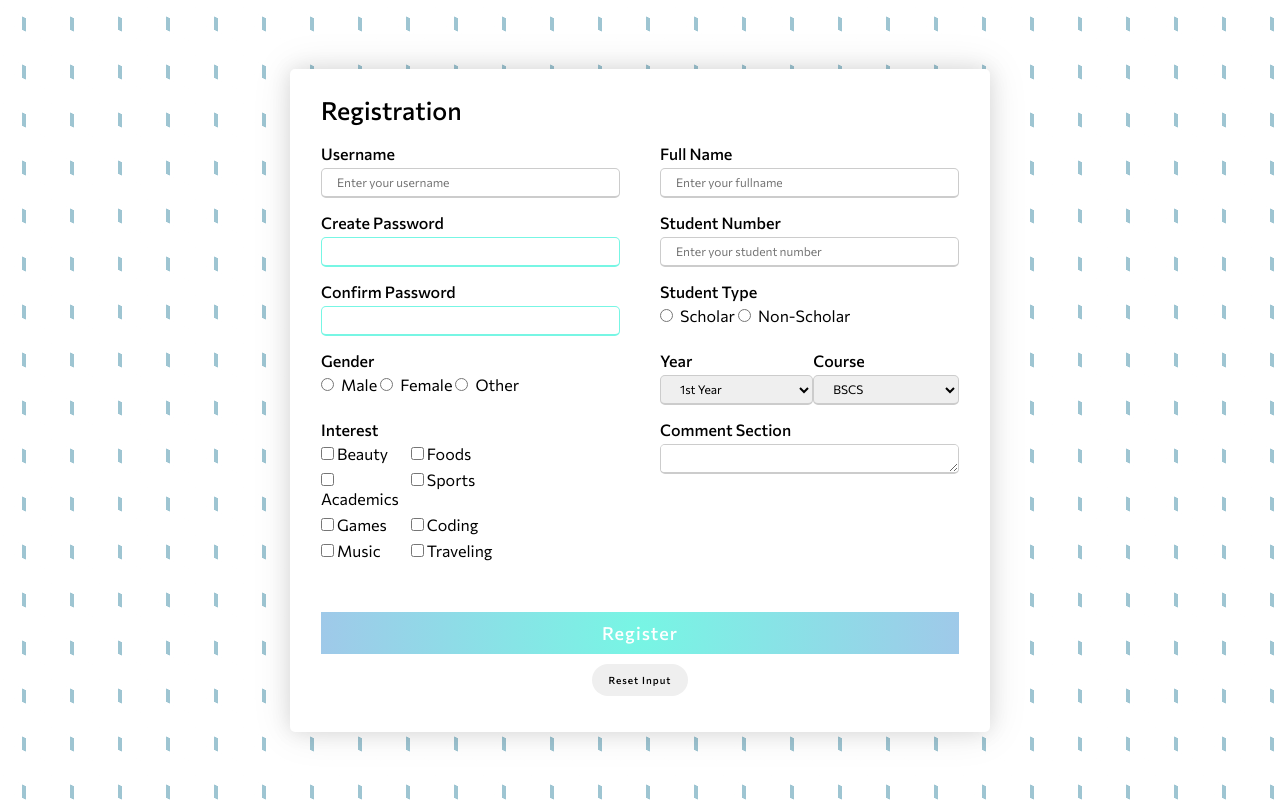
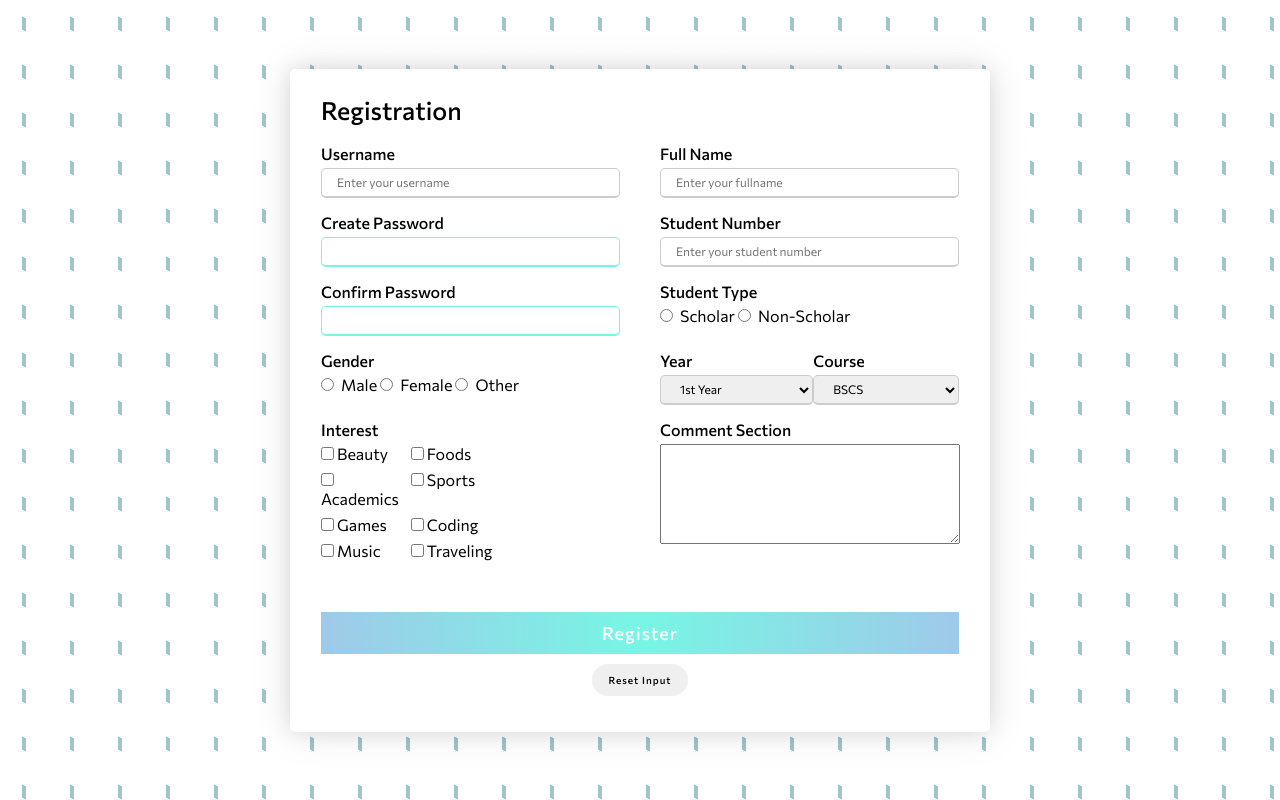
Before and after one commit to gelsiiiella/CIP-Registration-Form-with-JavaScript, a plain HTML site: page codes/form.html in a window 1280 px wide. Drawn offline with Linux system fonts and the light colour scheme.

Commit message:
Update form.css

```diff
--- a/codes/form.css
+++ b/codes/form.css
@@ -76,8 +76,7 @@ form .student-info .input-box {
 
 .student-info .input-box input[type="text"],
 .student-info .input-box input[type="password"],
-.student-info .input-box select,
-.student-info .input-box textarea {
+.student-info .input-box select{
     height: 30px;
     width: 100%;
     outline: none;
@@ -209,7 +208,8 @@ form .student-info .input-box {
 }
 
 .input-box textarea {
-    height: 300px;
+    height: 100px;
+    width: 300px;
     padding: 10px;
 }
 
```
